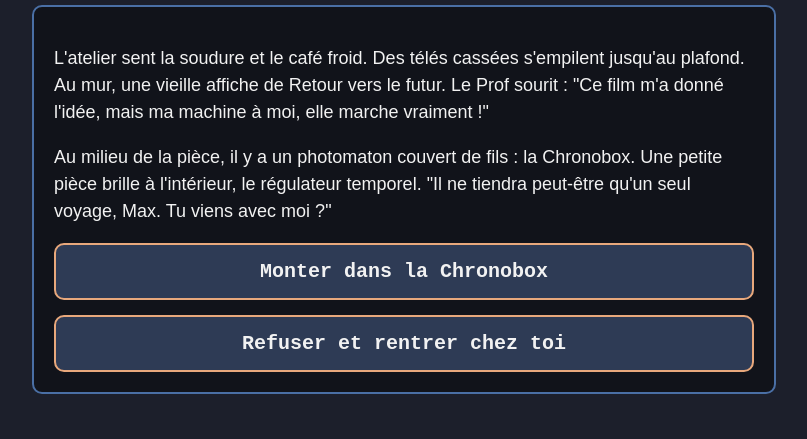
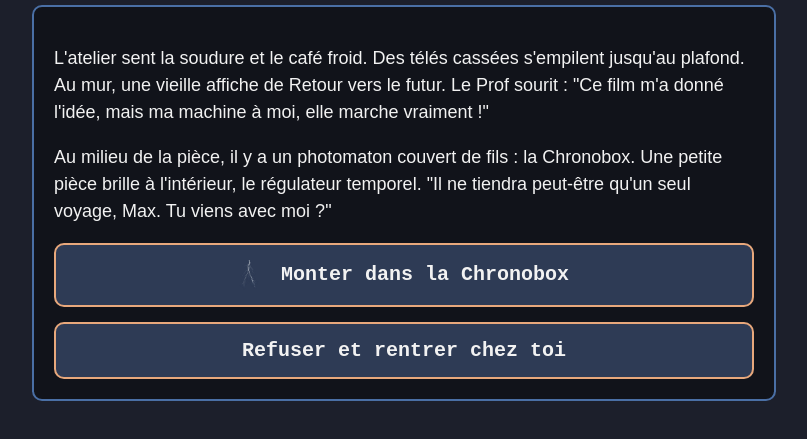
Before and after one commit to Raph-MLT/Raphael-Maulat-TP-WEB, a plain HTML site: page pages/scene01.html in a window 1280 px wide. Shown: the part 117-556 px from the top of the page, without its empty margins (236-1043 px from the left). Drawn offline with Linux system fonts and the light colour scheme.

Commit message:
ajoute des image sur les bouton

```diff
--- a/pages/scene01.html
+++ b/pages/scene01.html
@@ -27,7 +27,10 @@
             </section>
 
             <nav>
-                <a class="bouton-choix" href="scene02.html">Monter dans la Chronobox</a>
+                <a class="bouton-choix" href="scene02.html">
+                    <img class="icone" src="../assets/icons/eclair.webp" alt="">
+                    Monter dans la Chronobox
+                </a>
                 <a class="bouton-choix" href="scene03.html">Refuser et rentrer chez toi</a>
             </nav>
         </main>
```
Also changed, not shown: pages/scene02.html (+4 -1 lines).
